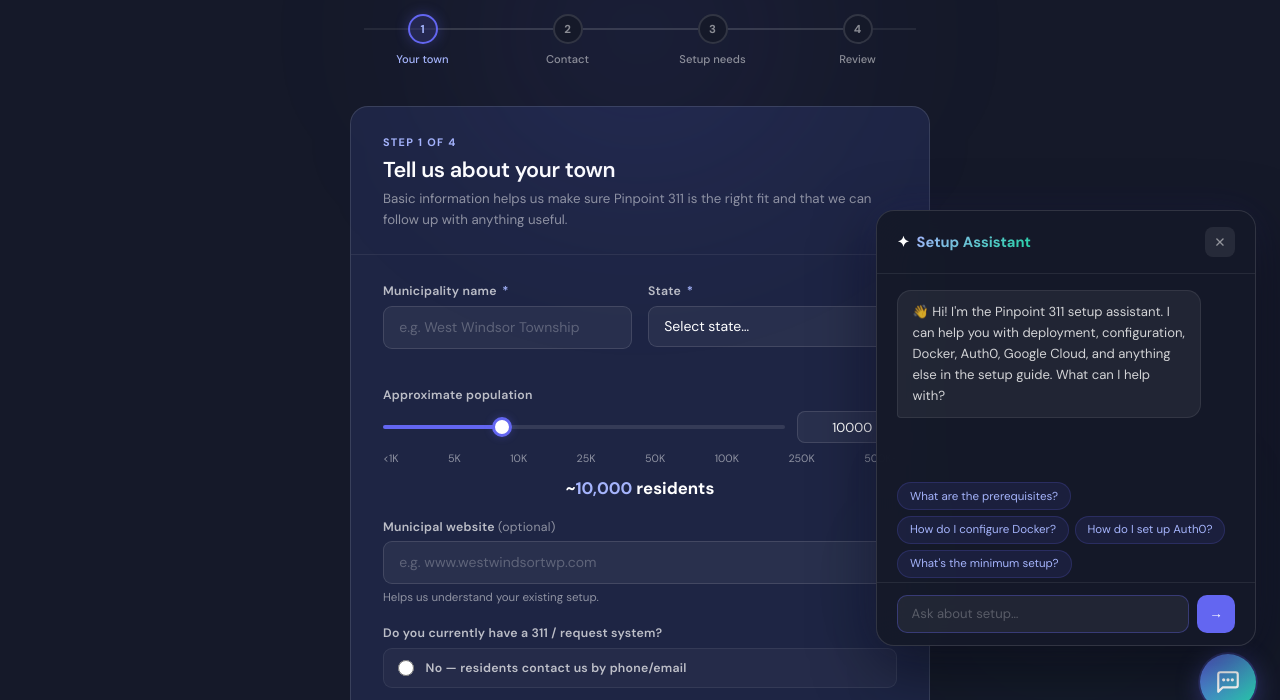
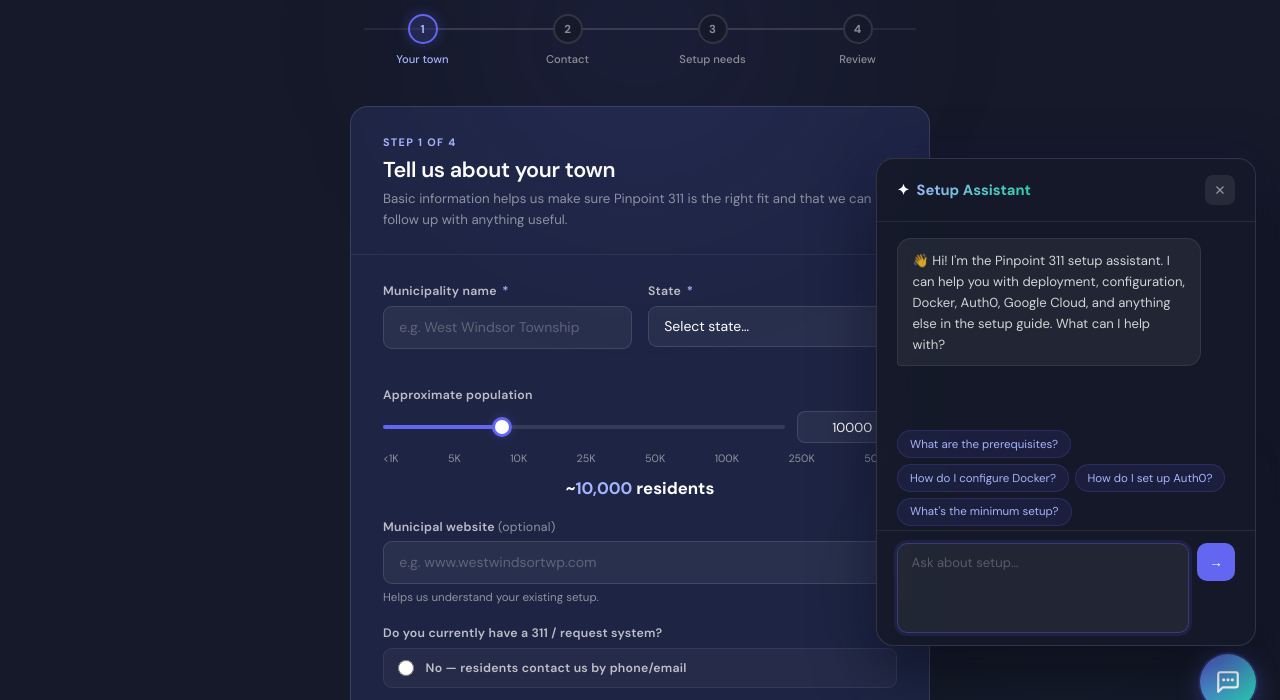
Before and after one commit to Pinpoint-311/Pinpoint311Website, a React app: page get-started.html in a window 1280 px wide. Both pictures are taken after a click on the button "Ask AI Setup Assistant". Shown: the part 66-766 px from the top of the page. Built offline with nearby package versions, Linux system fonts and the light colour scheme.

Commit message:
feat: increase chat input to 2000 chars, hide hints after first message

```diff
--- a/get-started.html
+++ b/get-started.html
@@ -2730,6 +2730,10 @@
       font-family: inherit;
       outline: none;
       transition: border-color .2s;
+      resize: none;
+      max-height: 120px;
+      overflow-y: auto;
+      line-height: 1.4;
     }
     .ai-input:focus { border-color: rgba(99,102,241,0.35) }
     .ai-input::placeholder { color: rgba(255,255,255,0.25) }
@@ -2777,7 +2781,7 @@
       <button class="ai-suggestion-btn" onclick="askSuggestion(this)">What's the minimum setup?</button>
     </div>
     <div class="ai-input-wrap">
-      <input class="ai-input" id="aiInput" placeholder="Ask about setup…" onkeydown="if(event.key==='Enter')sendAiMessage()" />
+      <textarea class="ai-input" id="aiInput" placeholder="Ask about setup…" maxlength="2000" rows="1" onkeydown="if(event.key==='Enter'&&!event.shiftKey){event.preventDefault();sendAiMessage()}"></textarea>
       <button class="ai-send-btn" id="aiSendBtn" onclick="sendAiMessage()">→</button>
     </div>
   </div>
@@ -2870,6 +2874,10 @@
       addAiMessage('user', msg);
       aiChatHistory.push({ role: 'user', content: msg });
 
+      // Hide suggestion hints after first message
+      const suggestions = document.getElementById('aiSuggestions');
+      if (suggestions) suggestions.style.display = 'none';
+
       aiLoading = true;
       document.getElementById('aiSendBtn').disabled = true;
       showTyping();
```
